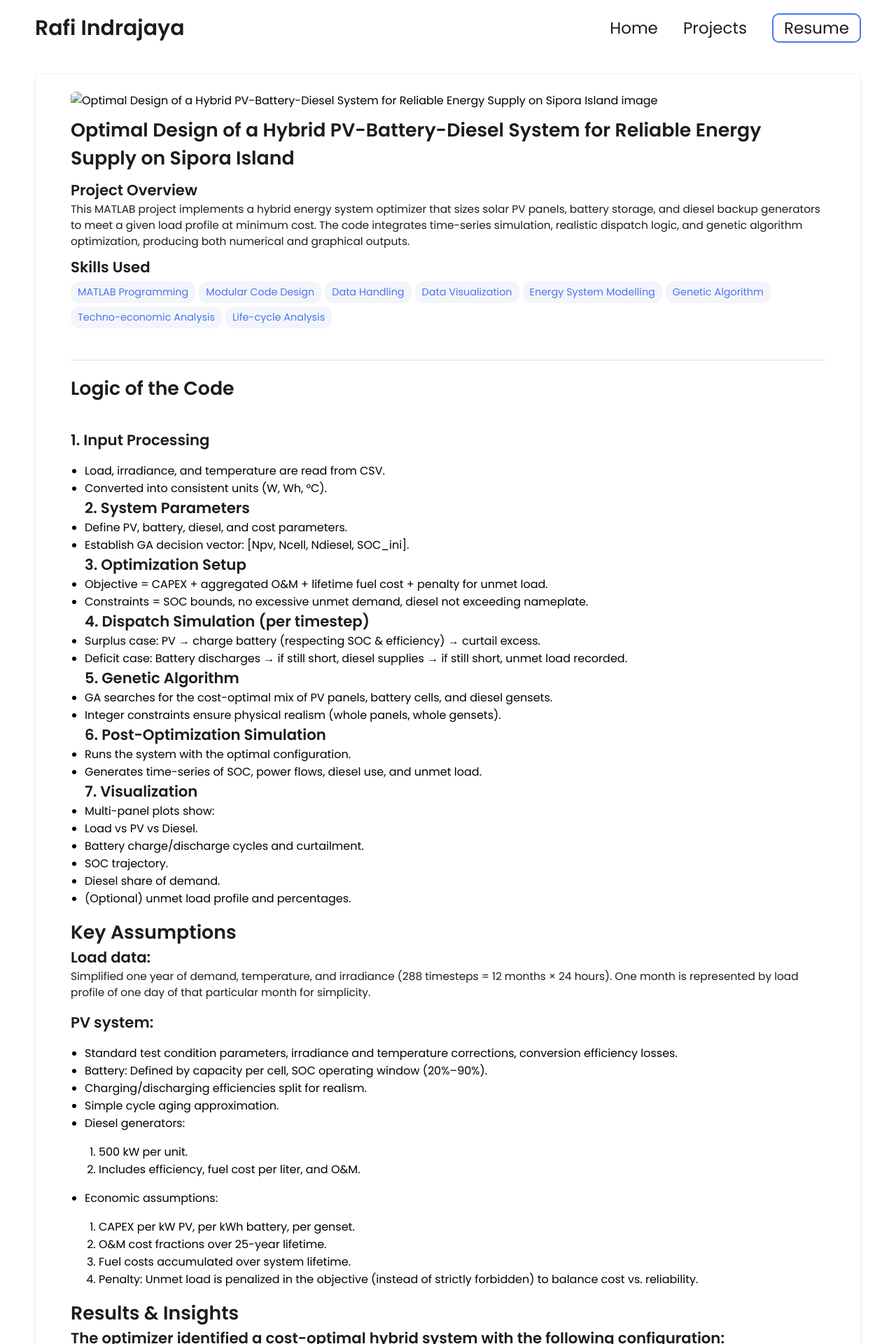
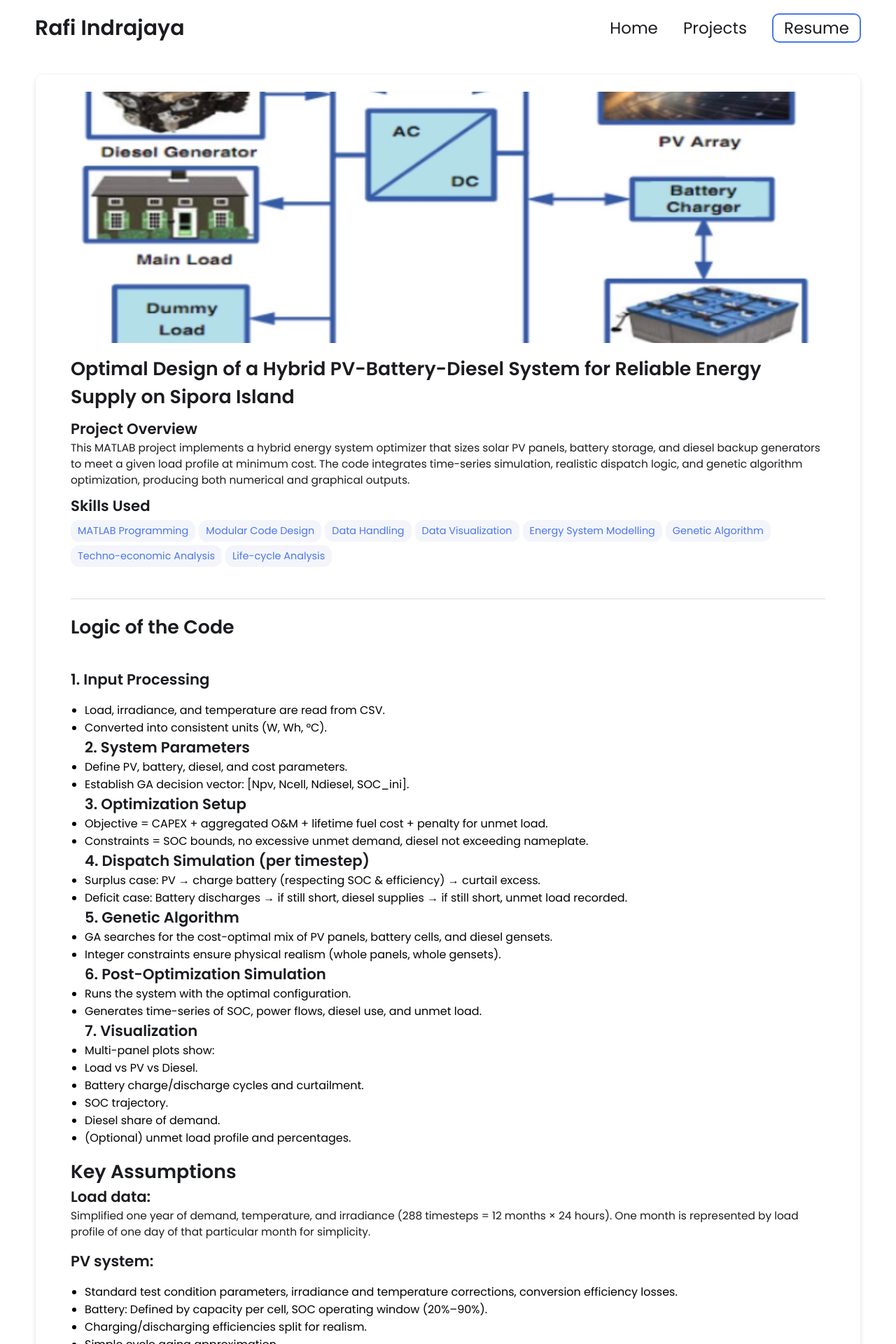
Before and after one commit to rafindrajaya/rafindrajaya.github.io, a Jekyll site: the page built from _projects/demo-project/index.md, in a window 1280 px wide. Shown: the top 1920 px of the page at 70% size. Built offline with Jekyll 4.4.1, drawn with Linux system fonts in a browser that asks for light colours.

Commit message:
Update index.md

```diff
--- a/_projects/demo-project/index.md
+++ b/_projects/demo-project/index.md
@@ -13,7 +13,7 @@ skills:
   - Techno-economic Analysis
   - Life-cycle Analysis
 
-main-image: _projects/demo-project/diesel-pv-bat-topology-medium.jpeg
+main-image: /diesel-pv-bat-topology Large.jpeg
 ---
 
 ---
```
